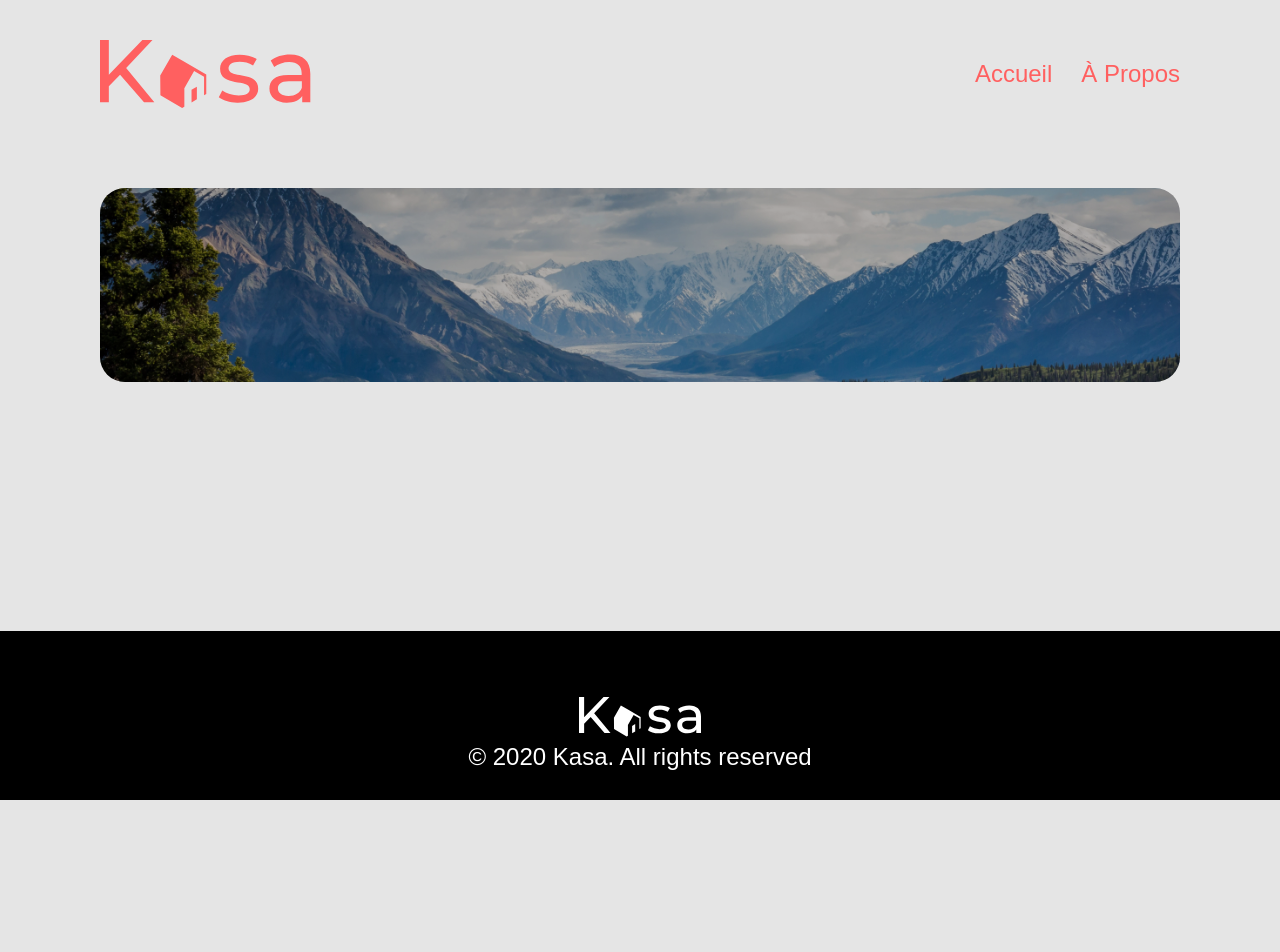
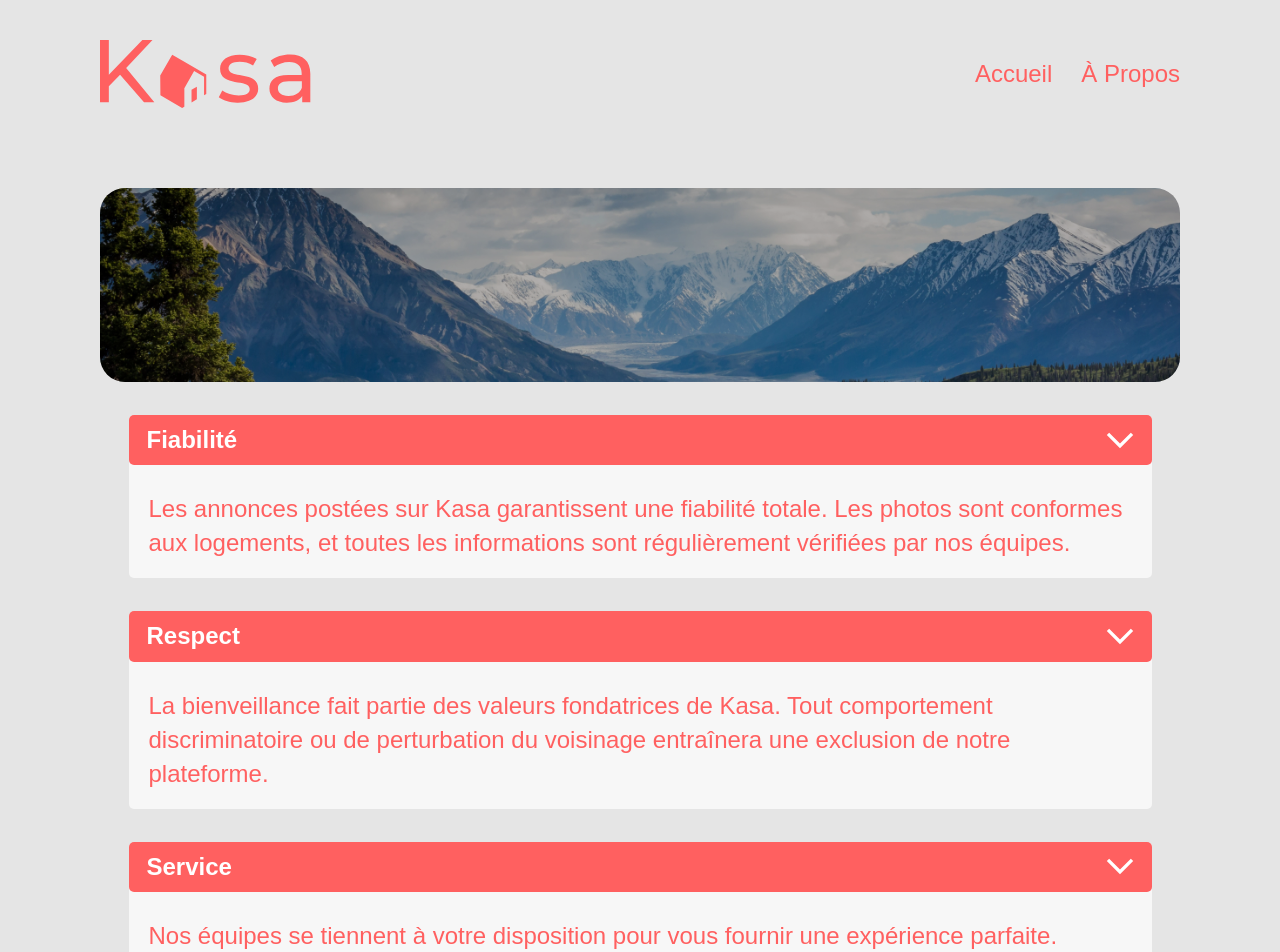
Before and after one commit to micka-le-dev/OC-P7-Kasa, a React (Create React App) app: page /apropos in a window 1280 px wide. Shown: the top 952 px of the page. Before the commit the page ends 800 px from the top, so only its background shows below. Built offline with nearby package versions, Linux system fonts and the light colour scheme.

Commit message:
ajoute et stylise le contenu de la page À Propos

```diff
--- a/src/components/Bandeau/index.jsx
+++ b/src/components/Bandeau/index.jsx
@@ -41,9 +41,5 @@
     imageBG: PropTypes.string.isRequired,
     altImage: PropTypes.string.isRequired,
 }
-Bandeau.defaultProps = {
-    idLogement: "id",
-    title: "title",
-    picture: "",
-}
+
 export default Bandeau
--- /dev/null
+++ b/src/components/Dropdown/index.jsx
@@ -0,0 +1,77 @@
+import PropTypes from "prop-types"
+import { useState } from "react"
+import styled from "styled-components"
+import chevron from "../../assets/chevron-dropdown.svg"
+
+const Wrapper = styled.div`
+    border-radius: ${(props) => (props.isLarge ? "5px" : "10px")};
+    background: #f7f7f7;
+    font-weight: 500;
+    line-height: 142.6%;
+    width: 100%;
+    ${(props) => {
+        if (props.isLarge)
+            return `max-width: 1023px;
+    font-size: 24px;`
+        else
+            return `max-width: 582px;
+    font-size: 18px;`
+    }}
+`
+const Bande = styled.h3`
+    padding: ${(props) => (props.isLarge ? "8px 18px" : "13px 20px")};
+    margin-bottom: ${(props) => (props.isLarge ? "27px" : "30px")};
+    border-radius: 5px;
+    background: #ff6060;
+
+    display: flex;
+    justify-content: space-between;
+    align-items: center;
+`
+const Sujet = styled.span`
+    color: #ffffff;
+`
+
+const Description = styled.div`
+    ${(props) =>
+        props.isOpen
+            ? `height: 0;
+    overflow: hidden;`
+            : `height: auto;
+    overflow: none;`}
+    padding: ${(props) => (props.isLarge ? "0 20px 18px" : "0 20px 27px")};
+`
+
+function Dropdown({ isLarge, sujet, description }) {
+    const [isOpen, setOpen] = useState(false)
+    const toggleOpen = () => setOpen(!isOpen)
+    return (
+        <Wrapper isLarge={isLarge}>
+            <Bande isLarge={isLarge}>
+                <Sujet>{sujet}</Sujet>
+                <img
+                    onClick={() => toggleOpen()}
+                    src={chevron}
+                    alt="chevron dropdown"
+                />
+            </Bande>
+            <Description isLarge={isLarge} isOpen={isOpen}>
+                {description?.map((paragraphe) => {
+                    return <p>{paragraphe}</p>
+                })}
+            </Description>
+        </Wrapper>
+    )
+}
+
+Dropdown.propTypes = {
+    isLarge: PropTypes.bool,
+    sujet: PropTypes.string,
+    description: PropTypes.array,
+}
+Dropdown.defaultProps = {
+    isLarge: false,
+    sujet: "dropdown large",
+    description: ["description paragraphe 1", "description paragraphe 2"],
+}
+export default Dropdown
--- a/src/pages/APropos/index.jsx
+++ b/src/pages/APropos/index.jsx
@@ -1,12 +1,54 @@
+import styled from "styled-components"
+import imageMontagne from "../../assets/bandeau-montagne.jpg"
 import Bandeau from "../../components/Bandeau/index.jsx"
-import imageMontagne from "../../assets/bandeau-montagne.jpg"
+import Dropdown from "../../components/Dropdown/index.jsx"
+
+const WrapperDropdown = styled.div`
+    margin: 33px auto;
+    display: grid;
+    justify-content: center;
+    grid-template-columns: 1fr;
+    gap: 33px;
+`
 
 function APropos() {
     return (
-        <Bandeau
-            imageBG={imageMontagne}
-            altImage="valée de haute montagne en-neigée"
-        />
+        <>
+            <Bandeau
+                imageBG={imageMontagne}
+                altImage="valée de haute montagne en-neigée"
+            />
+            <WrapperDropdown>
+                <Dropdown
+                    isLarge={true}
+                    sujet="Fiabilité"
+                    description={[
+                        "Les annonces postées sur Kasa garantissent une fiabilité totale. Les photos sont conformes aux logements, et toutes les informations sont régulièrement vérifiées  par nos équipes.",
+                    ]}
+                />
+                <Dropdown
+                    isLarge={true}
+                    sujet="Respect"
+                    description={[
+                        "La bienveillance fait partie des valeurs fondatrices de Kasa. Tout comportement discriminatoire ou de perturbation du voisinage entraînera une exclusion de notre plateforme.",
+                    ]}
+                />
+                <Dropdown
+                    isLarge={true}
+                    sujet="Service"
+                    description={[
+                        "Nos équipes se tiennent à votre disposition pour vous fournir une expérience parfaite. N'hésitez pas à nous contacter si vous avez la moindre question.",
+                    ]}
+                />
+                <Dropdown
+                    isLarge={true}
+                    sujet="Sécurité"
+                    description={[
+                        "La sécurité est la priorité de Kasa. Aussi bien pour nos hôtes que pour les voyageurs, chaque logement correspond aux critères de sécurité établis par nos services. En laissant une note aussi bien à l'hôte qu'au locataire, cela permet à nos équipes de vérifier que les standards sont bien respectés. Nous organisons également des ateliers sur la sécurité domestique pour nos hôtes.",
+                    ]}
+                />
+            </WrapperDropdown>
+        </>
     )
 }
 
```
Also changed, not shown: src/assets/chevron-dropdown.svg (added).
